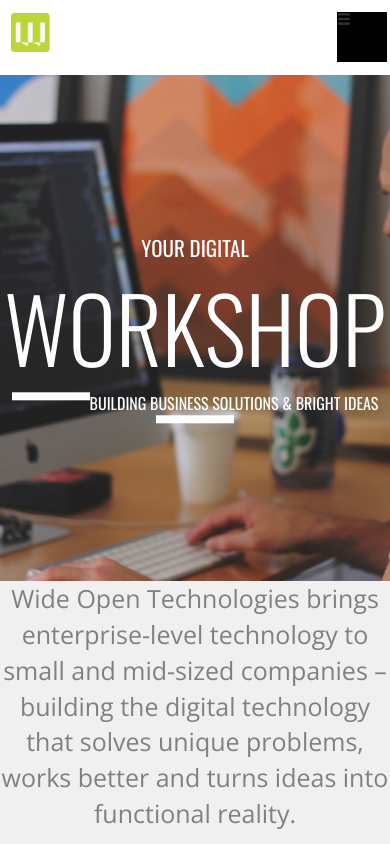
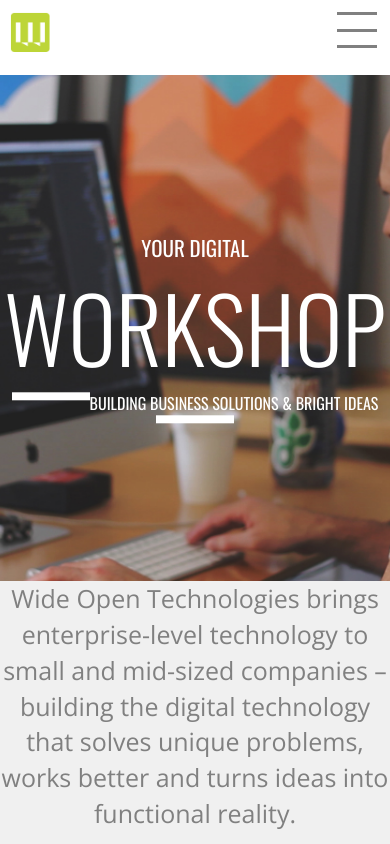
Before and after one commit to Thai56/WideOpenTechClone, a plain HTML site: page index.html in a window 390 px wide. Shown: the top 844 px of the page. Drawn offline with nearby package versions, Linux system fonts and the light colour scheme.

Commit message:
made hamburger

```diff
--- a/index.html
+++ b/index.html
@@ -11,7 +11,12 @@
 <body>
     <main class='wrapper'>
         <header class='nav-wrapper'>
-            <div class="hamburger glyphicon glyphicon-menu-hamburger"></div>
+          <a href="#"><div class="hamburger">
+            <div class="HAM"></div>
+            <div class="HAM"></div>
+            <div class="HAM"></div>
+          </div></a>
+
             <div class="nav">
                 <img id='title' src="./IMG/title_wideopentech.png" alt="" />
             </div>
--- a/styles/styles.css
+++ b/styles/styles.css
@@ -25,10 +25,17 @@
 .hamburger {
   height:50px;
   width: 50px;
-  background: black;
+  /*background: black;*/
   position: absolute;
   right:3px;
   top:12px;
+  display: flex;
+  flex-wrap: wrap;
+}
+.HAM {
+  background: gray;
+  height: 3px;
+  width: 80%;
 }
 
 .top-home-main {
```
